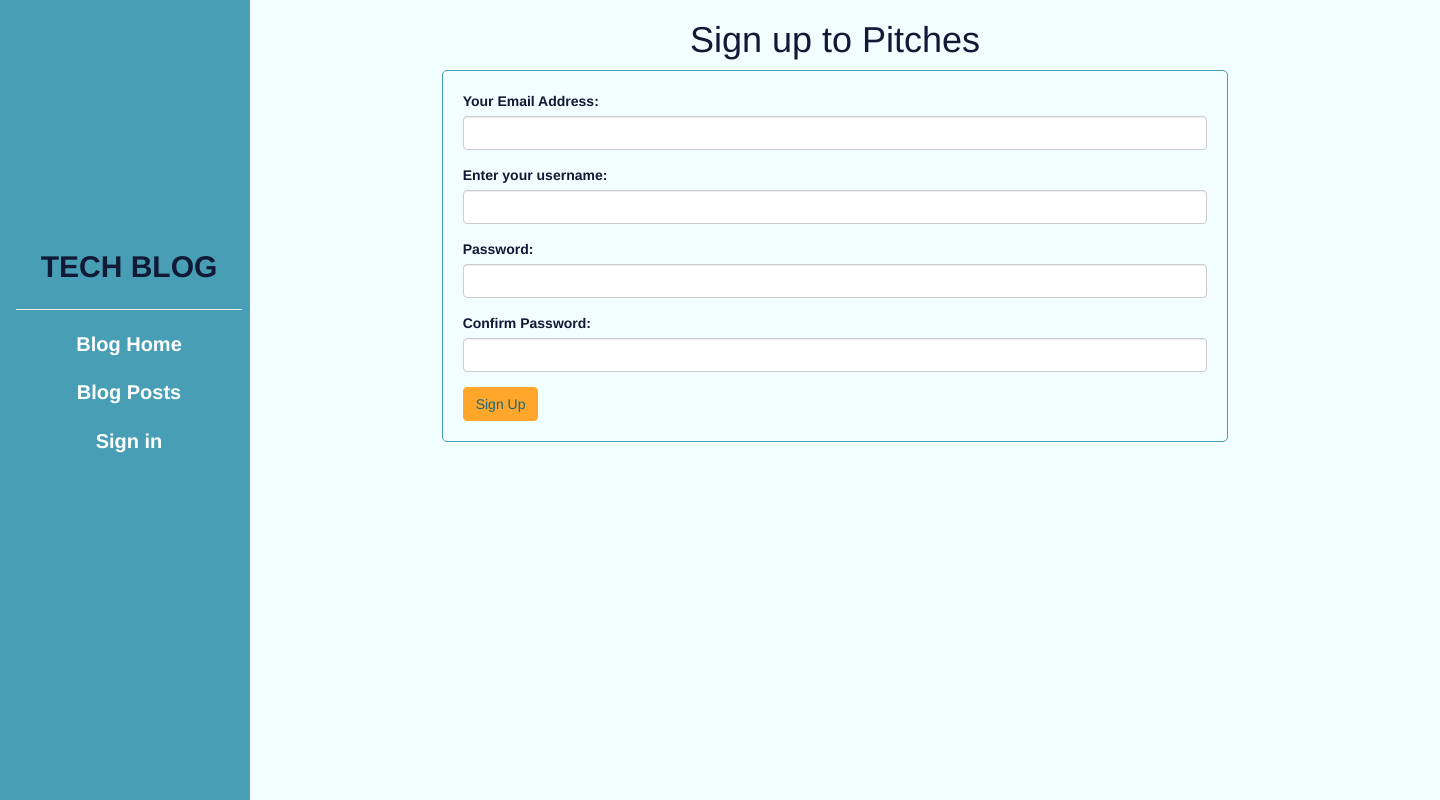
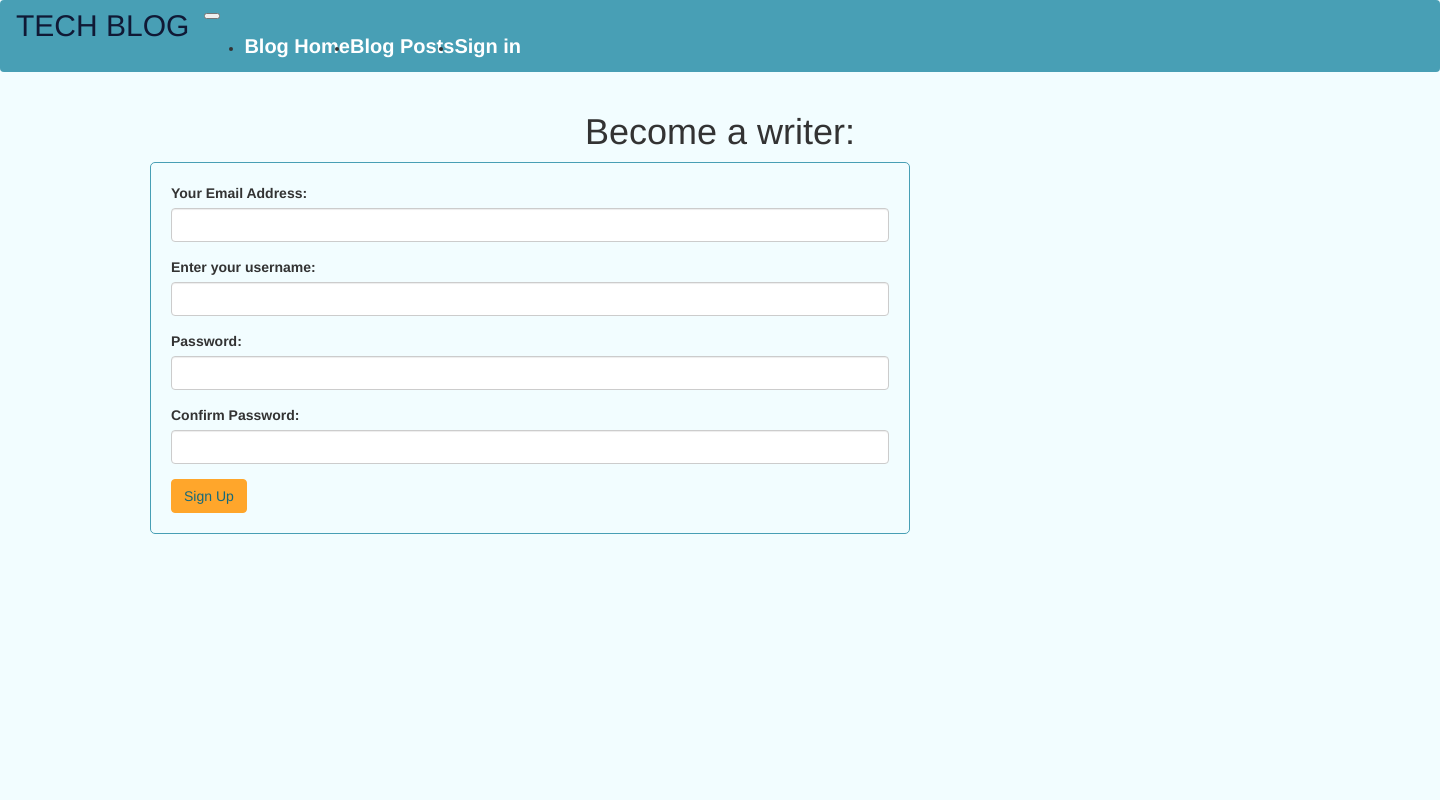
Before and after one commit to p-koskey/personal-blog, a Flask app: template app/templates/auth/register.html in a window 1440 px wide. Run offline with Flask 2, Linux system fonts and the light colour scheme; the template is opened without the code that fills it: values that come from a table or form of the project are taken from there, others are empty; some libraries are stand-ins or nearby versions.

Commit message:
changed navbar layout

```diff
--- a/app/main/views.py
+++ b/app/main/views.py
@@ -108,7 +108,7 @@ def update_post(post_id):
     title = 'Edit Post'
     return render_template('newpost.html',title = title, post_form=form,action="Edit", )
 
-@main.route('/user/<uname>/postes')
+@main.route('/user/<uname>/posts')
 @login_required
 def view_my_posts(uname):
     user = User.query.filter_by(username=uname).first()
--- a/app/static/css/style.css
+++ b/app/static/css/style.css
@@ -2,16 +2,10 @@ body{
    background-color: #f2fdff;
 }
 /* The sidebar menu */
-.sidenav {
-    height: 100%; /* Full-height: remove this if you want "auto" height */
-    width: 250px; /* Set the width of the sidebar */
-    position: fixed; /* Fixed Sidebar (stay in place on scroll) */
-    z-index: 1; /* Stay on top */
-    top: 0; /* Stay at the top */
-    left: 0;
+.navbar{
+
     background-color: #489FB5;
-    overflow-x: hidden; /* Disable horizontal scroll */
-    padding-top: 20px;
+
 
   }
 
@@ -22,10 +16,13 @@ body{
 
   }
 
+ .navbar-toggler{
+  color: #101935;
+  }
+
   /* The navigation menu links */
-  .sidenav a{
+  a.nav-link{
     color: #fff;
-    margin-top: 20px;
     text-decoration: none;
     font-size: 20px;
     display: block;
@@ -33,24 +30,17 @@ body{
     font-weight: bolder;
   }
 
-  .sidenav a:active {
+  a.nav-link:active {
     color: #101935;
   }
 
   /* When you mouse over the navigation links, change their color */
-  .sidenav a:hover {
+  a.nav-link:hover {
     color: #FFA62B;
   }
 
 
   /* Style page content */
-.main {
-    margin-left: 250px; /* Same as the width of the sidebar */
-    padding: 0px 10px;
-    color: #101935;
-
-
-  }
 
  #submit{
     background-color: #FFA62B;
@@ -66,6 +56,10 @@ body{
     display: inline-block;
 
 }
+a:hover {
+  text-decoration: none;
+}
+
 
 
 
--- a/app/templates/auth/register.html
+++ b/app/templates/auth/register.html
@@ -4,10 +4,9 @@
 {% block content %}
 {{ fontawesome_html() }}
 <div class="container mt-3 main">
-    <h1 class="text-center"><i class="fa fa-user-edit"></i>  Sign up to Pitches</h1>
-<div class="row mt-3">
-<div class="col-md-2"> </div>
-<div class="col-md-8 login ">
+    <h1 class="text-center"><i class="fa fa-user-edit"></i>Become a writer:</h1>
+
+<div class="col-md-8 col-sm-4 login ">
     {% with messages = get_flashed_messages(with_categories=true) %}
         {% if messages %}
           {% for category, message in messages %}
@@ -19,8 +18,8 @@
 {{wtf.quick_form(registration_form)}}
 
 </div>
-<div class="col-md-2"></div>
-</div>
+
 </div>
 
+
 {% endblock%}
--- a/app/templates/navbar.html
+++ b/app/templates/navbar.html
@@ -4,27 +4,42 @@
  {% block content %}
  {{ fontawesome_html() }}
 
-<div class="sidenav">
-    <div class="text">
+ <nav class="navbar navbar-expand-lg">
+    <a class="navbar-brand" href="/"style="font-size: 30px; color: #101935;">TECH BLOG</a>
+    <button class="navbar-toggler" type="button" data-toggle="collapse" data-target="#navbarSupportedContent" aria-controls="navbarSupportedContent" aria-expanded="false" aria-label="Toggle navigation">
+      <span class="navbar-toggler-icon"></span>
+    </button>
 
-    <a href="/" class="font-weight-bolder" style="font-size: 30px; color: #101935;">TECH BLOG</a>
-    <hr>
+    <div class="collapse navbar-collapse" id="navbarSupportedContent">
+      <ul class="navbar-nav ml-auto">
 
-    <div class="links">
         {% if current_user.is_authenticated %}
-    <a href="{{url_for('main.profile',uname=current_user.username)}}"><i class="fas fa-bookmark" aria-hidden="true"></i> Edit Profile</a>
-    <a href="{{url_for('main.new_post')}}"><i class="fa fa-home" aria-hidden="true"></i>  Create a new Post</a>
-    <a href="{{url_for('main.view_my_posts',uname=current_user.username)}}"><i class="fas fa-bookmark" aria-hidden="true"></i> Edit Blog Posts</a>
-    <a href="{{url_for('auth.logout')}}"><i class="fa fa-sign-out-alt" aria-hidden="true"></i>  Sign out</a>
-    {% else %}
-    <a href="/"><i class="fa fa-home" aria-hidden="true"></i>  Blog Home</a>
-    <a href="#"><i class="fas fa-bookmark" aria-hidden="true"></i>  Blog Posts</a>
-    <a href="{{url_for('auth.login')}}"><i class="fa fa-sign-in-alt" aria-hidden="true"></i>  Sign in</a>
-    <!-- <a href="#">Social media</a> -->
-    {%endif%}
-</div>
-</div>
-  </div>
+        <li class="nav-item">
+          <a class="nav-link" href="{{url_for('main.profile',uname=current_user.username)}}"><i class="fas fa-bookmark" aria-hidden="true"></i> Edit Profile</a>
+        </li>
+        <li class="nav-item">
+            <a class="nav-link" href="{{url_for('main.new_post')}}"><i class="fa fa-home" aria-hidden="true"></i>  Create a new Post</a>
+          </li>
+          <li class="nav-item">
+            <a class="nav-link" href="{{url_for('main.view_my_posts',uname=current_user.username)}}"><i class="fas fa-bookmark" aria-hidden="true"></i> Edit Blog Posts</a>
+          </li>
+          <li class="nav-item">
+            <a class="nav-link" href="{{url_for('auth.logout')}}"><i class="fa fa-sign-out-alt" aria-hidden="true"></i>  Sign out</a>
+          </li>
+        {% else %}
+        <li class="nav-item">
+            <a class="nav-link" href="/"><i class="fa fa-home" aria-hidden="true"></i>  Blog Home</a>
+          </li>
+          <li class="nav-item">
+            <a class="nav-link" href="#"><i class="fas fa-bookmark" aria-hidden="true"></i>  Blog Posts</a>
+          </li>
+          <li class="nav-item">
+            <a class="nav-link" href="{{url_for('auth.login')}}"><i class="fa fa-sign-in-alt" aria-hidden="true"></i>  Sign in</a>
+          </li>
+      </ul>
+      {%endif%}
+    </div>
+  </nav>
 
 
   {% endblock content %}
```
Also changed, not shown: app/templates/index.html (+7 -5 lines), app/static/photos/Facetune-20180818736783228.jpg (added), app/static/photos/SeekPng.com_makeup-powder-png_1075913.png (added).
